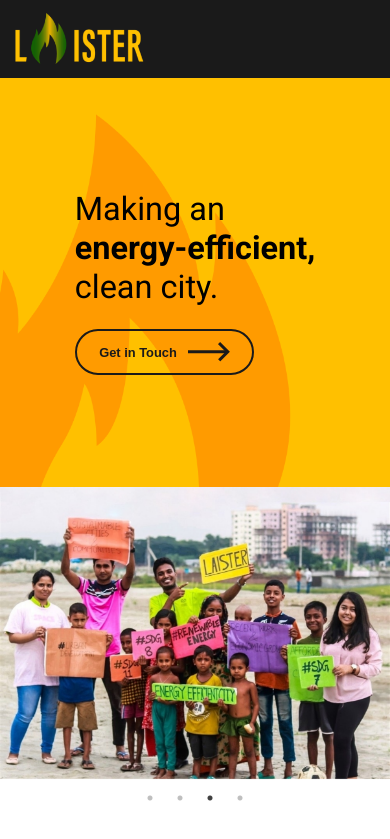
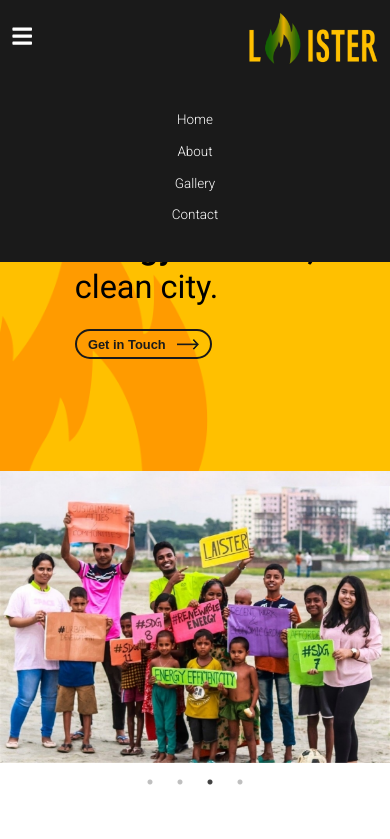
Before and after one commit to yy-ventures/laister, a React (Vite) app: page / in a window 390 px wide. Shown: the top 839 px of the page. Built offline with nearby package versions, Linux system fonts and the light colour scheme.

Commit message:
responsive sidebar complete and fixed some issue on responsive layout

```diff
--- a/src/components/button/button.style.scss
+++ b/src/components/button/button.style.scss
@@ -17,6 +17,16 @@
     align-items: center;
     gap: 2rem;
 
+    @include response(tab-port){
+        padding: 1rem 2rem;
+    }
+
+    img{
+        @include response(tab-port){
+            width: 4rem;
+        }
+    }
+
     &:hover{
         background-color: $color-primary;
     }
--- a/src/components/gallery-slider/gallery-slider.style.scss
+++ b/src/components/gallery-slider/gallery-slider.style.scss
@@ -26,6 +26,9 @@
         @include response(phone){
             padding: 2rem;
         }
+        @include response(tab-port){
+            padding: 0;
+        }
     }
     .slick-track{
         height: 100%;
--- a/src/components/header/header.component.jsx
+++ b/src/components/header/header.component.jsx
@@ -1,17 +1,30 @@
-import React from 'react'
+import React, {useState} from 'react'
 
 // IMAGE
 import logo from '../../assets/logo/laister.png';
 
+// ICON
+import { FaBars } from 'react-icons/fa';
+
 import './header.style.scss'
 
 export default function Header() {
+
+  const [active, setActive] = useState(true);
+
+  const handleSidebar = () => {
+    setActive(!active);
+  }
+
+  console.log(active)
+
   return (
     <div className='header'>
+      <button className='menu-btn' onClick={() => handleSidebar()}><FaBars/></button>
       <div className="header__logo-container">
         <img src={logo} alt="laister logo"/>
       </div>
-        <ul className='header__nav'>
+      <ul className={active ? 'header__nav active' : 'header__nav'}>
         <li className='header__nav--item'><a href="#" className='header__nav--link'>Home</a></li>
         <li className='header__nav--item'><a href="#" className='header__nav--link'>About</a></li>
         <li className='header__nav--item'><a href="#" className='header__nav--link'>Gallery</a></li>
--- a/src/components/header/header.style.scss
+++ b/src/components/header/header.style.scss
@@ -11,6 +11,24 @@
 
     @include response(phone){
         padding: 2rem;
+        justify-content: flex-end;
+    }
+
+    .menu-btn{
+        height: min-content;
+        align-self: center;
+        margin-right: auto;
+        font-size: 4rem;
+        color: $color-white;
+        border: none;
+        cursor: pointer;
+        background-color: transparent;
+
+        display: none;
+
+        @include response(phone){
+            display: inline;
+        }
     }
 
     &__logo-container{
@@ -27,7 +45,17 @@
         gap: 5rem;
 
         @include response(phone){
-            display: none;
+            background-color: $color-secondary;
+            flex-direction: column;
+            gap: 3rem;
+            padding: 7rem 14rem;
+            width: 100%;
+            transition: all .3s ease-in;
+
+            position: absolute;
+            left: -120rem;
+            top: 13rem;
+            z-index: 111;
         }
 
         &--item{
@@ -45,4 +73,7 @@
             }
         }
     }
+    .active{
+        left: 0;
+    }
 }
--- a/src/pages/home/home.style.scss
+++ b/src/pages/home/home.style.scss
@@ -28,6 +28,9 @@
 
                 @include response(phone){
                     height: 70rem;
+                }
+                @include response(desktop){
+                    height: 50rem;
                 }
             }
 
@@ -115,6 +118,11 @@
                 position: relative;
                 margin: 0 auto;
 
+                @include response(phone){
+                    height: 60rem;
+                    width: 40rem;
+                }
+
 
                 img{
                     height: 100%;
@@ -169,6 +177,10 @@
                 height: 76rem;
                 width: 76rem;
 
+                @include response(tab-port){
+                    height: 60rem;
+                    width: 60rem;
+                }
                 @include response(phone){
                     height: 60rem;
                     width: 100%;
@@ -192,6 +204,9 @@
 
             padding-right: 15rem;
 
+            @include response(tab-port){
+                padding-right: 10rem;
+            }
             @include response(phone){
                 grid-column: col-start / col-end;
                 grid-row: row-start 2 / row-end 2;
@@ -223,6 +238,11 @@
                 .sdg-img{
                     height: 19rem;
                     width: 19rem;
+
+                    @include response(tab-port){
+                        height: 17rem;
+                        width: 17rem;
+                    }
                 }
             }
             .text{
@@ -246,6 +266,9 @@
             .heading-container{
                 padding-left: 15rem;
 
+                @include response(tab-port){
+                    padding-left: 10rem;
+                }
                 @include response(phone){
                     padding-left: 3rem;
                 }
```
Lines whose indentation alone changed are shown as unchanged.
